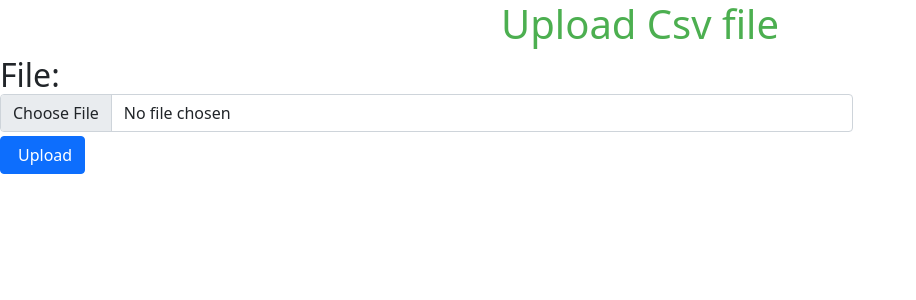
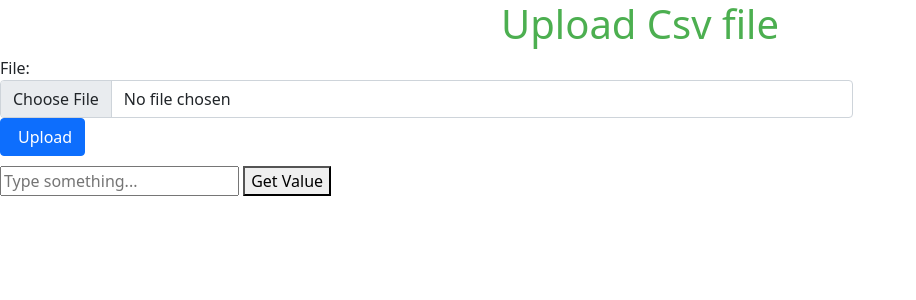
Before and after one commit to jtn24-NJIT/Text2Code-Spring-2022, a Django app: page / in a window 1280 px wide. Shown: the top 300 px of the page, without its empty margins (0-916 px from the left). Run offline with Django 4.2, Linux system fonts and the light colour scheme; some libraries are stand-ins or nearby versions.

Commit message:
Update index.html

```diff
--- a/app1/templates/app1/index.html
+++ b/app1/templates/app1/index.html
@@ -2,14 +2,11 @@
 
 <head>
     <title> OneNine AI </title>
-    <!-- <link rel="stylesheet" type="text/css"> -->
 	<link href="https://cdn.jsdelivr.net/npm/bootstrap@5.1.3/dist/css/bootstrap.min.css" rel="stylesheet" integrity="sha384-1BmE4kWBq78iYhFldvKuhfTAU6auU8tT94WrHftjDbrCEXSU1oBoqyl2QvZ6jIW3" crossorigin="anonymous">
-    </head>
+</head>
 
 <body>
-
     <h1 style="text-align:center;color: #4caf50;">Upload Csv file</h1>
-    <h2>
         <form action="{% url "app1:upload_csv" %}" method="POST" enctype="multipart/form-data" class="form-horizontal">
             {% csrf_token %}
             <div class="form-group">
@@ -23,6 +20,22 @@
                      <button class="btn btn-primary"> <span class="glyphicon glyphicon-upload" style="margin-right:5px;"></span>Upload </button>
                 </div>
             </div>
-            </form>
+        </form>
 			<script src="https://cdn.jsdelivr.net/npm/bootstrap@5.1.3/dist/js/bootstrap.bundle.min.js" integrity="sha384-ka7Sk0Gln4gmtz2MlQnikT1wXgYsOg+OMhuP+IlRH9sENBO0LRn5q+8nbTov4+1p" crossorigin="anonymous"></script>
+
+        <input type="text" placeholder="Type something..." id="myInput">
+        <button type="button" onclick="getInputValue();">Get Value</button>
+
+
+
+        <script>
+            function getInputValue(){
+                // Selecting the input element and get its value
+                // Instead, send this input value to do something in the backend rather than just alert
+                var inputVal = document.getElementById("myInput").value;
+                // Displaying the value
+                alert(inputVal);
+            }
+        </script>
+
 </body>
```
